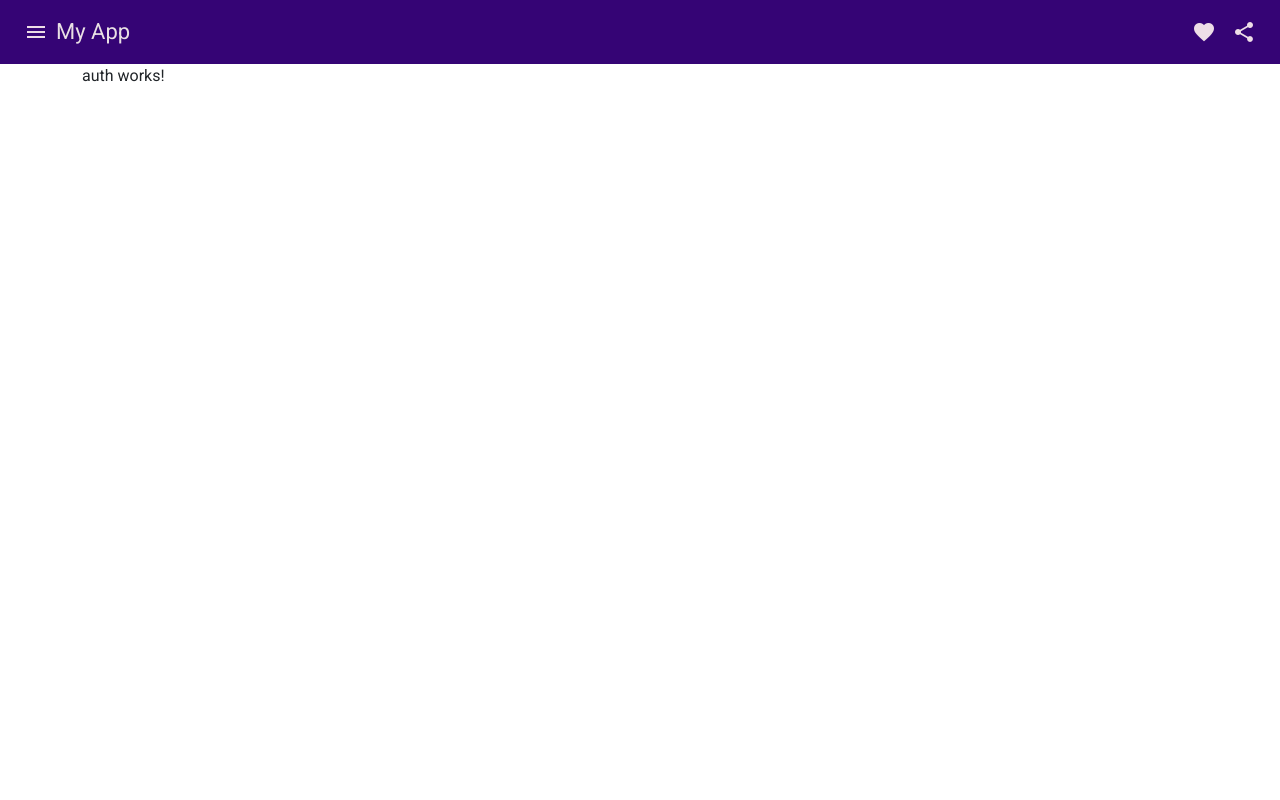
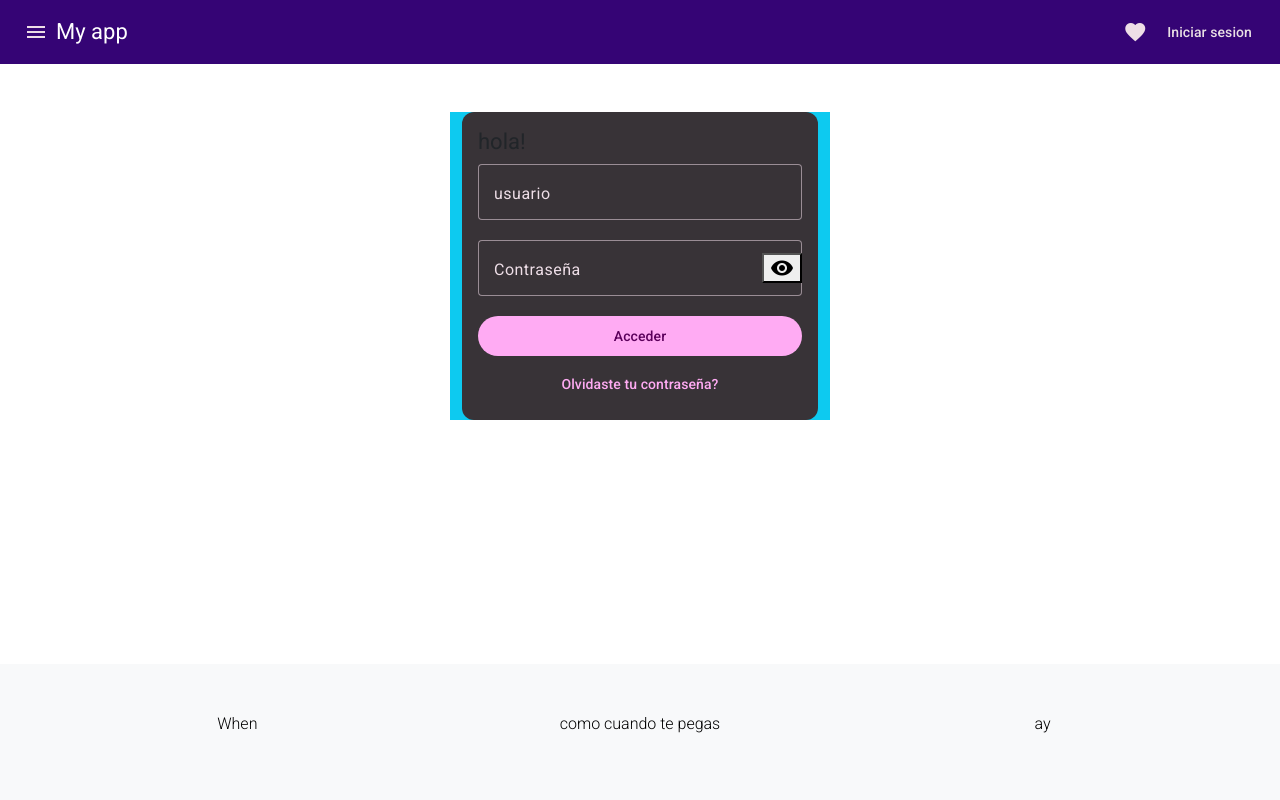
Before and after one commit to Chilakill77/automatizacion-ventas-kcl-giri5091-app, an Angular app: page /auth in a window 1280 px wide. Shown: the top 800 px of the page. Built offline with nearby package versions, Linux system fonts and the light colour scheme.

Commit message:
estilos home auth

```diff
--- a/src/app/app.html
+++ b/src/app/app.html
@@ -1,5 +1,5 @@
 <app-header></app-header>
-<div class="container h-100">
+<div class="container h-75">
   <router-outlet />
 </div>
 <app-footer></app-footer>
--- a/src/app/pages/auth/auth-module.ts
+++ b/src/app/pages/auth/auth-module.ts
@@ -3,6 +3,7 @@ import { CommonModule } from '@angular/common';
 
 import { AuthRoutingModule } from './auth-routing-module';
 import { Auth } from './auth';
+import { MaterialModule } from '../../material.module';
 
 
 @NgModule({
@@ -11,7 +12,8 @@ import { Auth } from './auth';
   ],
   imports: [
     CommonModule,
-    AuthRoutingModule
+    AuthRoutingModule,
+    MaterialModule
   ]
 })
 export class AuthModule { }
--- a/src/app/pages/auth/auth.html
+++ b/src/app/pages/auth/auth.html
@@ -1 +1,37 @@
-<p>auth works!</p>
+<div class="row justify-content-md-center pt-5">
+    <div class="col col-lg-4 bg-info">
+        <mat-card appearance="filled">
+            <mat-card-header>
+                <mat-card-title>
+                    hola!
+                </mat-card-title>
+            </mat-card-header>
+            <mat-card-content>
+                <mat-form-field class="full-width pt-2" appearance="outline">
+                    <mat-label>
+                        usuario
+                    </mat-label>
+                    <input matInput>
+                </mat-form-field>
+
+                <mat-form-field class="full-width" appearance="outline">
+                    <mat-label>
+                        Contraseña
+                    </mat-label>
+                                        <input type="password" matInput>
+                    <button mat-icon-buttib matSuffix>
+                        <mat-icon>visibility</mat-icon>
+                    </button>
+                </mat-form-field>
+
+                <button class="full-width" matButton="filled">
+                    Acceder
+                </button>
+                <button class="full-width mt-2" matButton="text">
+                    Olvidaste tu contraseña?
+                </button>
+            </mat-card-content>
+        </mat-card>
+    </div>
+
+</div>
--- a/src/app/pages/home/home.html
+++ b/src/app/pages/home/home.html
@@ -1 +1,38 @@
-<p>home works!</p>
+<div id="carouselExampleDark" class="carousel carousel-dark slide" data-bs-ride="carousel">
+  <div class="carousel-indicators">
+    <button type="button" data-bs-target="#carouselExampleDark" data-bs-slide-to="0" class="active" aria-current="true" aria-label="Slide 1"></button>
+    <button type="button" data-bs-target="#carouselExampleDark" data-bs-slide-to="1" aria-label="Slide 2"></button>
+    <button type="button" data-bs-target="#carouselExampleDark" data-bs-slide-to="2" aria-label="Slide 3"></button>
+  </div>
+  <div class="carousel-inner">
+    <div class="carousel-item active" data-bs-interval="10000">
+      <img src="https://picsum.photos/200/300" class="img-fluid" alt="...">
+      <div class="carousel-caption d-none d-md-block">
+        <h5>First slide label</h5>
+        <p>Some representative placeholder content for the first slide.</p>
+      </div>
+    </div>
+    <div class="carousel-item" data-bs-interval="2000">
+      <img src="https://picsum.photos/200/300" class="img-fluid" alt="...">
+      <div class="carousel-caption d-none d-md-block">
+        <h5>Second slide label</h5>
+        <p>Some representative placeholder content for the second slide.</p>
+      </div>
+    </div>
+    <div class="carousel-item">
+      <img src="https://picsum.photos/200/300" class="img-fluid" alt="...">
+      <div class="carousel-caption d-none d-md-block">
+        <h5>Third slide label</h5>
+        <p>Some representative placeholder content for the third slide.</p>
+      </div>
+    </div>
+  </div>
+  <button class="carousel-control-prev" type="button" data-bs-target="#carouselExampleDark" data-bs-slide="prev">
+    <span class="carousel-control-prev-icon" aria-hidden="true"></span>
+    <span class="visually-hidden">Previous</span>
+  </button>
+  <button class="carousel-control-next" type="button" data-bs-target="#carouselExampleDark" data-bs-slide="next">
+    <span class="carousel-control-next-icon" aria-hidden="true"></span>
+    <span class="visually-hidden">Next</span>
+  </button>
+</div>
--- a/src/app/shared/components/header/header.html
+++ b/src/app/shared/components/header/header.html
@@ -2,12 +2,12 @@
   <button matIconButton class="icon" >
     <mat-icon>menu</mat-icon>
   </button>
-  <span>My App</span>
+<a [routerLink]="'/home'">My app</a>
   <span class=spacer></span>
-  <button matIconButton class="icon icon" >
+  <button matIconButton >
     <mat-icon>favorite</mat-icon>
   </button>
-  <button matIconButton class="icon" >
-    <mat-icon>share</mat-icon>
+  <button mat-button (click)="navegarLogin()" >
+    Iniciar sesion
   </button>
 </mat-toolbar>
--- a/src/app/shared/components/header/header.scss
+++ b/src/app/shared/components/header/header.scss
@@ -1,3 +1,8 @@
 .spacer {
     flex: 1.1 auto;
 }
+
+a {
+    text-decoration: none;
+    color: white;
+}
--- a/src/app/shared/components/header/header.ts
+++ b/src/app/shared/components/header/header.ts
@@ -1,4 +1,5 @@
 import { Component } from '@angular/core';
+import {Router} from '@angular/router';
 
 @Component({
   selector: 'app-header',
@@ -8,4 +9,10 @@ import { Component } from '@angular/core';
 })
 export class Header {
 
+  constructor(private router: Router) {}
+
+  navegarLogin () {
+    this.router.navigate(['/auth']);
+  }
+
 }
--- a/src/styles.scss
+++ b/src/styles.scss
@@ -4,7 +4,9 @@
 html, body { height: 100%; }
 body { margin: 0; font-family: Roboto, "Helvetica Neue", sans-serif; }
 
-
+.full-width {
+  width: 100%;
+}
 
 :root {
   @include mat.toolbar-overrides((
```
Also changed, not shown: src/app/material.module.ts (+7 -1 lines).
